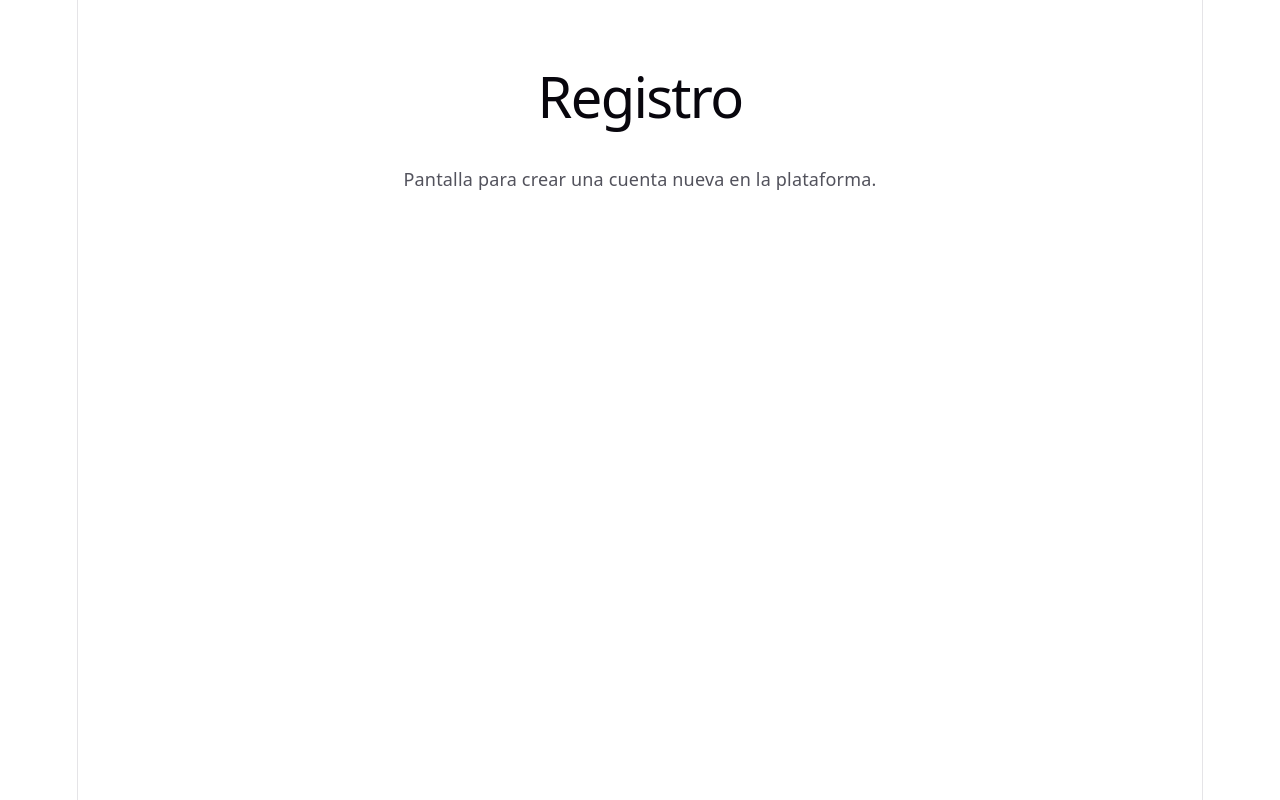
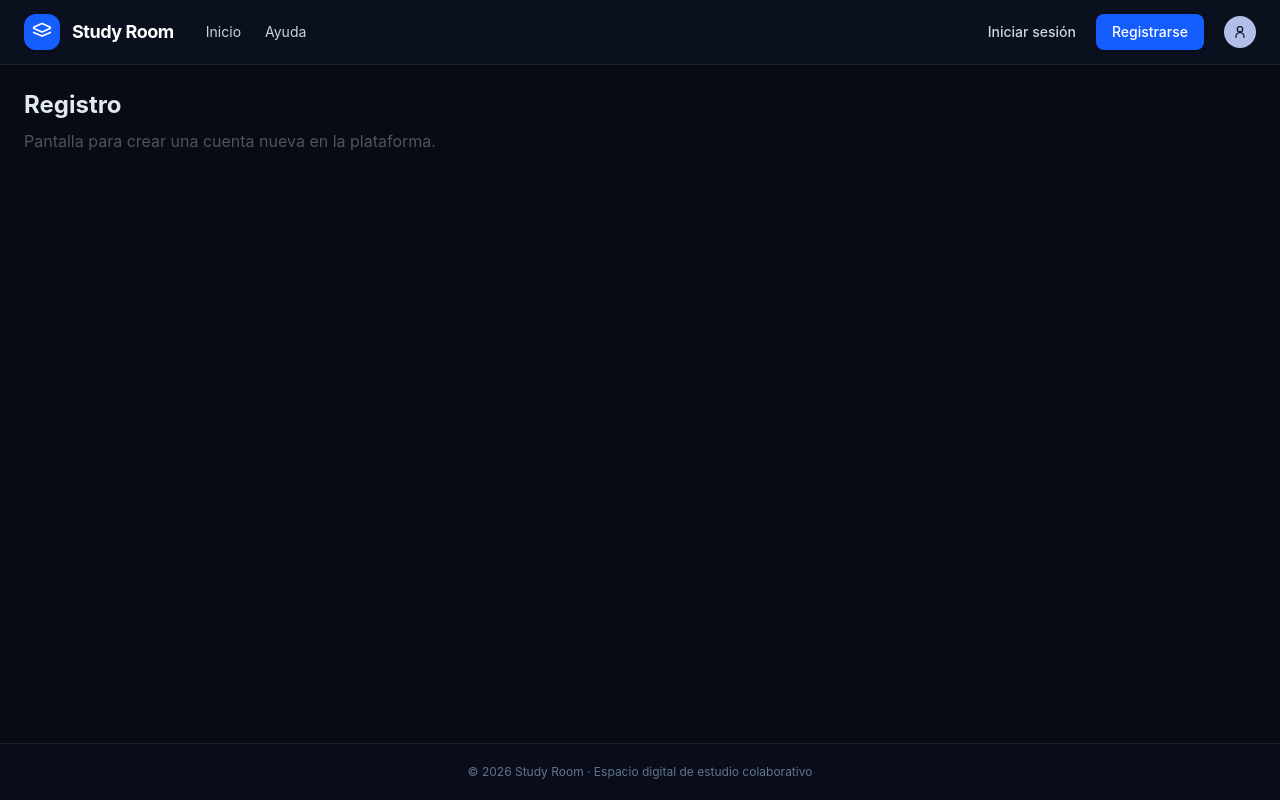
Before and after one commit to Miniproyecto-II-proyecto-integrador/frontend, a React (Vite) app: page /registro in a window 1280 px wide. Built offline with nearby package versions, Linux system fonts and the light colour scheme.

Commit message:
feat: aplicar diseño UI a Inicio e integrar Layout global

```diff
--- a/src/App.tsx
+++ b/src/App.tsx
@@ -1,4 +1,5 @@
 import { BrowserRouter, Routes, Route } from 'react-router-dom';
+import Layout from './components/Layout';
 import Inicio from './pages/Inicio';
 import Ingreso from './pages/Ingreso';
 import Registro from './pages/Registro';
@@ -13,6 +14,8 @@ function App() {
   return (
     <BrowserRouter>
       <Routes>
+        {/* El Layout envuelve todas las rutas para mantener la estructura común */}
+        <Route element={<Layout />}>
           {/* Rutas públicas */}
           <Route path="/" element={<Inicio />} />
           <Route path="/ingreso" element={<Ingreso />} />
@@ -27,6 +30,7 @@ function App() {
           {/* Rutas de apoyo */}
           <Route path="/ayuda" element={<Ayuda />} />
           <Route path="*" element={<NoEncontrada />} />
+        </Route>
       </Routes>
     </BrowserRouter>
   );
--- /dev/null
+++ b/src/components/Layout.tsx
@@ -0,0 +1,101 @@
+import { Outlet, Link, NavLink } from 'react-router-dom';
+
+export default function Layout() {
+  return (
+    <div className="min-h-screen w-full bg-[#070b14] text-slate-200 flex flex-col font-sans">
+      {/* Encabezado / Navegación */}
+      <header className="w-full bg-[#0b101e] border-b border-slate-800/80 px-6 py-3.5 flex justify-between items-center">
+        <div className="flex items-center gap-8">
+          <Link to="/" className="flex items-center gap-3 group">
+            <div className="size-9 rounded-xl bg-blue-600 flex items-center justify-center text-white shadow-sm group-hover:bg-blue-500 transition-colors">
+              <svg
+                xmlns="http://www.w3.org/2000/svg"
+                viewBox="0 0 24 24"
+                fill="none"
+                stroke="currentColor"
+                strokeWidth="2"
+                strokeLinecap="round"
+                strokeLinejoin="round"
+                className="size-5"
+                aria-hidden="true"
+              >
+                <path d="m12.83 2.18a2 2 0 0 0-1.66 0L2.6 6.08a1 1 0 0 0 0 1.83l8.58 3.91a2 2 0 0 0 1.66 0l8.58-3.9a1 1 0 0 0 0-1.83Z" />
+                <path d="m22 12.5-8.97 4.08a2 2 0 0 1-1.66 0L2 12.5" />
+              </svg>
+            </div>
+            <span className="font-bold text-white text-lg tracking-tight">Study Room</span>
+          </Link>
+
+          <nav className="hidden sm:flex items-center gap-6 text-sm">
+            <NavLink
+              to="/"
+              end
+              className={({ isActive }) =>
+                isActive
+                  ? 'text-blue-400 font-semibold transition-colors'
+                  : 'text-slate-300 hover:text-white transition-colors'
+              }
+            >
+              Inicio
+            </NavLink>
+            <NavLink
+              to="/ayuda"
+              className={({ isActive }) =>
+                isActive
+                  ? 'text-blue-400 font-semibold transition-colors'
+                  : 'text-slate-300 hover:text-white transition-colors'
+              }
+            >
+              Ayuda
+            </NavLink>
+          </nav>
+        </div>
+
+        <div className="flex items-center gap-5 text-sm">
+          <Link
+            to="/ingreso"
+            className="text-slate-300 hover:text-white font-medium transition-colors"
+          >
+            Iniciar sesión
+          </Link>
+          <Link
+            to="/registro"
+            className="px-4 py-2 rounded-lg bg-blue-600 text-white font-medium hover:bg-blue-500 transition-colors shadow-sm"
+          >
+            Registrarse
+          </Link>
+          <Link
+            to="/perfil"
+            aria-label="Perfil de usuario"
+            className="size-8 rounded-full bg-indigo-200/90 text-slate-900 flex items-center justify-center hover:bg-indigo-100 transition-colors"
+          >
+            <svg
+              xmlns="http://www.w3.org/2000/svg"
+              viewBox="0 0 24 24"
+              fill="none"
+              stroke="currentColor"
+              strokeWidth="2"
+              strokeLinecap="round"
+              strokeLinejoin="round"
+              className="size-4"
+              aria-hidden="true"
+            >
+              <circle cx="12" cy="8" r="4" />
+              <path d="M6 20v-1a6 6 0 0 1 12 0v1" />
+            </svg>
+          </Link>
+        </div>
+      </header>
+
+      {/* Contenido Principal de cada Ruta */}
+      <main className="flex-1 w-full flex flex-col">
+        <Outlet />
+      </main>
+
+      {/* Pie de página */}
+      <footer className="w-full bg-[#090d19] border-t border-slate-800/70 py-5 px-6 text-center text-xs text-slate-500">
+        &copy; {new Date().getFullYear()} Study Room · Espacio digital de estudio colaborativo
+      </footer>
+    </div>
+  );
+}
--- a/src/index.css
+++ b/src/index.css
@@ -1,112 +1,17 @@
 @import "tailwindcss";
-:root {
-  --text: #6b6375;
-  --text-h: #08060d;
-  --bg: #fff;
-  --border: #e5e4e7;
-  --code-bg: #f4f3ec;
-  --accent: #aa3bff;
-  --accent-bg: rgba(170, 59, 255, 0.1);
-  --accent-border: rgba(170, 59, 255, 0.5);
-  --social-bg: rgba(244, 243, 236, 0.5);
-  --shadow:
-    rgba(0, 0, 0, 0.1) 0 10px 15px -3px, rgba(0, 0, 0, 0.05) 0 4px 6px -2px;
 
-  --sans: system-ui, 'Segoe UI', Roboto, sans-serif;
-  --heading: system-ui, 'Segoe UI', Roboto, sans-serif;
-  --mono: ui-monospace, Consolas, monospace;
-
-  font: 18px/145% var(--sans);
-  letter-spacing: 0.18px;
-  color-scheme: light dark;
-  color: var(--text);
-  background: var(--bg);
-  font-synthesis: none;
-  text-rendering: optimizeLegibility;
-  -webkit-font-smoothing: antialiased;
-  -moz-osx-font-smoothing: grayscale;
-
-  @media (max-width: 1024px) {
-    font-size: 16px;
+@layer base {
+  html,
+  body,
+  #root {
+    width: 100%;
+    min-height: 100svh;
+    margin: 0;
+    padding: 0;
+    background-color: #070b14;
+    color: #e2e8f0;
+    font-family: system-ui, -apple-system, 'Segoe UI', Roboto, Helvetica, Arial, sans-serif;
+    -webkit-font-smoothing: antialiased;
+    -moz-osx-font-smoothing: grayscale;
   }
 }
-
-@media (prefers-color-scheme: dark) {
-  :root {
-    --text: #9ca3af;
-    --text-h: #f3f4f6;
-    --bg: #16171d;
-    --border: #2e303a;
-    --code-bg: #1f2028;
-    --accent: #c084fc;
-    --accent-bg: rgba(192, 132, 252, 0.15);
-    --accent-border: rgba(192, 132, 252, 0.5);
-    --social-bg: rgba(47, 48, 58, 0.5);
-    --shadow:
-      rgba(0, 0, 0, 0.4) 0 10px 15px -3px, rgba(0, 0, 0, 0.25) 0 4px 6px -2px;
-  }
-
-  #social .button-icon {
-    filter: invert(1) brightness(2);
-  }
-}
-
-#root {
-  width: 1126px;
-  max-width: 100%;
-  margin: 0 auto;
-  text-align: center;
-  border-inline: 1px solid var(--border);
-  min-height: 100svh;
-  display: flex;
-  flex-direction: column;
-  box-sizing: border-box;
-}
-
-body {
-  margin: 0;
-}
-
-h1,
-h2 {
-  font-family: var(--heading);
-  font-weight: 500;
-  color: var(--text-h);
-}
-
-h1 {
-  font-size: 56px;
-  letter-spacing: -1.68px;
-  margin: 32px 0;
-  @media (max-width: 1024px) {
-    font-size: 36px;
-    margin: 20px 0;
-  }
-}
-h2 {
-  font-size: 24px;
-  line-height: 118%;
-  letter-spacing: -0.24px;
-  margin: 0 0 8px;
-  @media (max-width: 1024px) {
-    font-size: 20px;
-  }
-}
-p {
-  margin: 0;
-}
-
-code,
-.counter {
-  font-family: var(--mono);
-  display: inline-flex;
-  border-radius: 4px;
-  color: var(--text-h);
-}
-
-code {
-  font-size: 15px;
-  line-height: 135%;
-  padding: 4px 8px;
-  background: var(--code-bg);
-}
--- a/src/pages/Inicio.tsx
+++ b/src/pages/Inicio.tsx
@@ -1,15 +1,49 @@
+import { Link } from 'react-router-dom';
 import HealthDataViewer from '../components/HealthDataViewer';
 
 export default function Inicio() {
   return (
-    <div className="p-6">
-      <h1 className="text-2xl font-bold">Inicio</h1>
-      <p className="mt-2 text-zinc-600 dark:text-zinc-400">
-        Página principal de bienvenida a la plataforma.
+    <section className="flex flex-1 flex-col items-center justify-center w-full px-4 py-20 md:py-28 text-center">
+      {/* Badge superior */}
+      <div className="mb-8 inline-flex items-center gap-2.5 rounded-full bg-[#1a2030] px-4 py-1.5 text-xs md:text-sm font-medium text-slate-300 border border-slate-700/50">
+        <span className="size-2 rounded-full bg-[#7aa2f7]" aria-hidden="true" />
+        <span>Espacio digital de estudio colaborativo</span>
+      </div>
+
+      {/* Título principal */}
+      <h1 className="max-w-4xl text-4xl sm:text-5xl md:text-6xl font-extrabold tracking-tight text-[#e2e8f0] leading-[1.12] mb-6">
+        Estudia en equipo, en un solo lugar.
+      </h1>
+
+      {/* Subtítulo descriptivo */}
+      <p className="max-w-xl text-base md:text-lg text-slate-400 leading-relaxed mb-10">
+        Crea salas privadas, conversa en tiempo real y comparte audio, video y pantalla con tus
+        compañeros.
       </p>
-      <div className="mt-8">
+
+      {/* Botones de acción */}
+      <div className="flex flex-wrap items-center justify-center gap-4">
+        <Link
+          to="/registro"
+          className="inline-flex items-center justify-center rounded-xl bg-[#2563eb] px-7 py-3.5 text-sm md:text-base font-semibold text-white shadow-lg shadow-blue-600/20 transition-all hover:bg-blue-500 active:bg-blue-700 focus:outline-none focus:ring-2 focus:ring-blue-500 focus:ring-offset-2 focus:ring-offset-[#070b14]"
+        >
+          Registrarse
+        </Link>
+        <Link
+          to="/ingreso"
+          className="inline-flex items-center justify-center rounded-xl bg-[#161b28] px-7 py-3.5 text-sm md:text-base font-semibold text-slate-200 border border-slate-800/80 transition-all hover:bg-slate-800 hover:text-white active:bg-slate-900 focus:outline-none focus:ring-2 focus:ring-slate-700 focus:ring-offset-2 focus:ring-offset-[#070b14]"
+        >
+          Iniciar sesión
+        </Link>
+      </div>
+
+      {/* Requisito TS-00: Panel de estado de conexión para evaluación del Sprint 0 */}
+      <div className="mt-24 w-full max-w-xl border-t border-slate-800/60 pt-8 opacity-65 hover:opacity-100 transition-opacity">
+        <p className="mb-4 text-xs font-medium uppercase tracking-widest text-slate-500">
+          Panel de estado de conexión · Evaluación Sprint 0 (TS-00)
+        </p>
         <HealthDataViewer />
       </div>
-    </div>
+    </section>
   );
 }
```
Also changed, not shown: 2 other files (tests, documents, lock files or other folders). Lines whose indentation alone changed are shown as unchanged.
